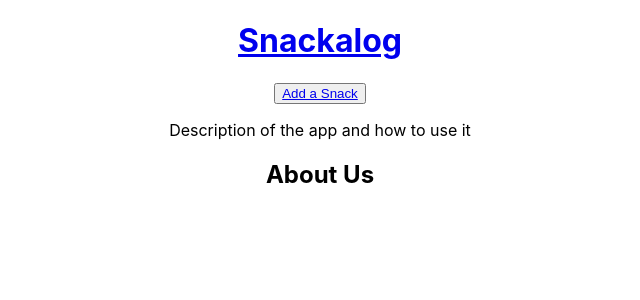
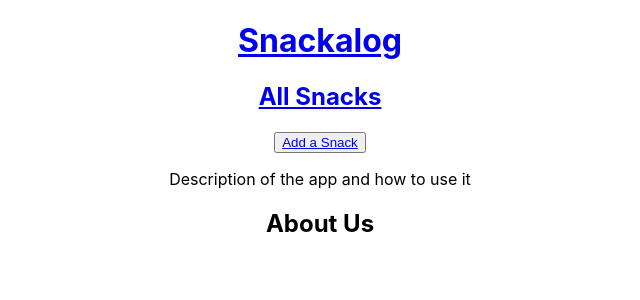
Before and after one commit to DiegoCarrero/snackalog-front-end, a React (Create React App) app: page / in a window 1280 px wide. Shown: the top 300 px of the page, without its empty margins (320-960 px from the left). Built offline with nearby package versions, Linux system fonts and the light colour scheme.

Commit message:
edit navbar links

```diff
--- a/src/Components/NavBar.js
+++ b/src/Components/NavBar.js
@@ -4,8 +4,11 @@ export default function NavBar() {
   return (
     <div className='NavBar'>
       <h1>
-        <Link to='/snacks'>Snackalog</Link>
+        <Link to='/'>Snackalog</Link>
       </h1>
+      <h2>
+        <Link to='/snacks'>All Snacks</Link>
+      </h2>
       <button>
         <Link to='/snacks/new'>Add a Snack</Link>
       </button>
```
